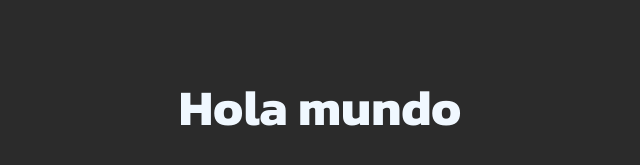
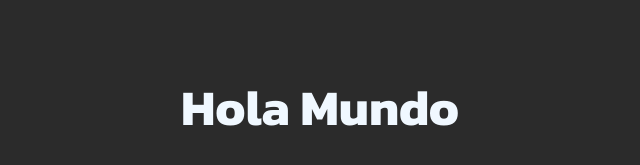
Before and after one commit to gabogemp/Hola-mundo, a plain HTML site: page index.html in a window 1280 px wide. Shown: the part 293-458 px from the top of the page, 320-960 px from the left. Drawn offline with Linux system fonts and the light colour scheme.

```diff
--- a/index.html
+++ b/index.html
@@ -4,11 +4,11 @@
     <meta charset="UTF-8" />
     <meta name="viewport" content="width=device-width, initial-scale=1.0" />
     <link rel="stylesheet" href="style.css" />
-    <title>Document</title>
+    <title>Hola Mundo</title>
   </head>
   <body>
     <section>
-      <h1>Hola mundo</h1>
+      <h1>Hola Mundo</h1>
     </section>
   </body>
 </html>
```
Also changed, not shown: 1 other file.
